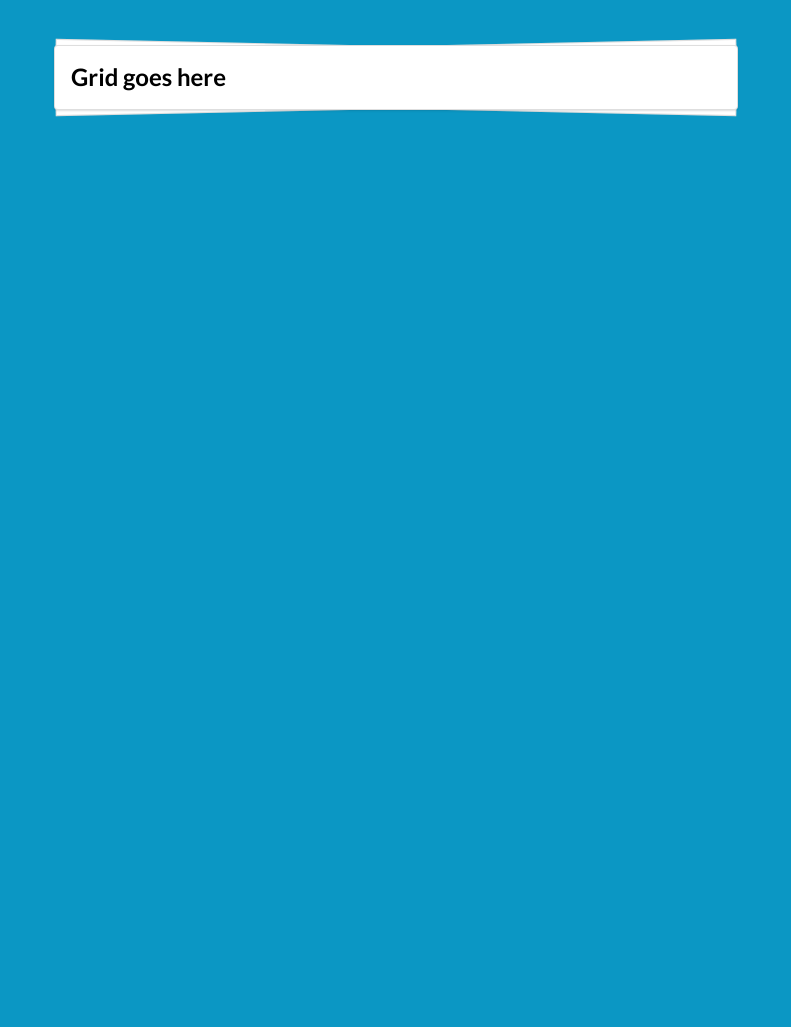
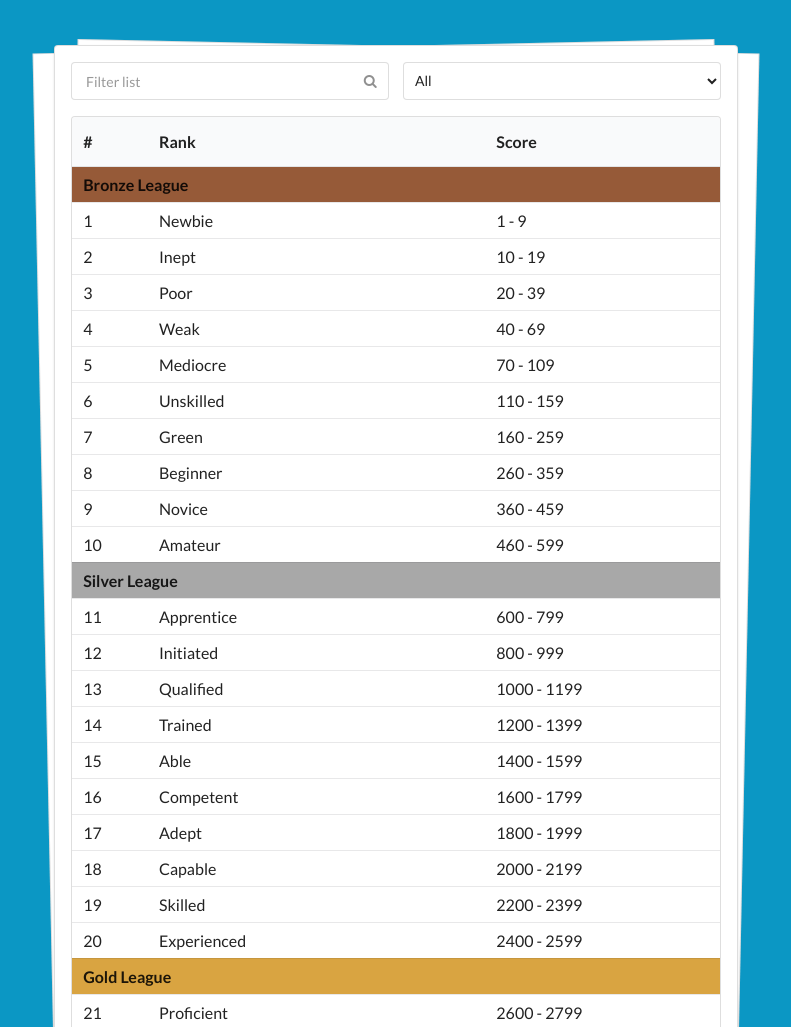
Before and after one commit to jacobi85/jbw_skillify, a React app: page / in a window 1280 px wide. Shown: the part 73-1100 px from the top of the page, without its empty margins (244-1035 px from the left). Before the commit the page ends 800 px from the top, so only its background shows below. Built offline with nearby package versions, Linux system fonts and the light colour scheme.

Commit message:
Added leagues and ui components

```diff
--- a/app/components/FilterableRankingTable/FilterRow.js
+++ b/app/components/FilterableRankingTable/FilterRow.js
@@ -1,3 +1,43 @@
 /**
  * Created by jacob on 2017-03-02.
  */
+
+import React from 'react';
+
+export default class FilterRow extends React.Component {
+
+    constructor () {
+        super();
+    }
+
+    render () {
+
+        const leagueOptions = ['All', 'Bronze', 'Silver', 'Gold', 'Platinum', 'Diamond'];
+
+        return (
+            <aside>
+                <form className="ui form">
+                    <div className="two fields">
+                        <div className="ui category search field">
+                            <div className="ui icon input">
+                                <input className="prompt"
+                                       type="text"
+                                       placeholder={this.props.children} />
+                                <i className="search icon"></i>
+                            </div>
+                            <div className="results"></div>
+                        </div>
+                        <div className="field">
+                            <select className="ui fluid search dropdown" name="card[expire-month]">
+                                { leagueOptions.map(league => {
+                                    { var index = leagueOptions.indexOf(league) }
+                                    return <option value={index} key={index}>{league}</option>
+                                }) }
+                            </select>
+                        </div>
+                    </div>
+                </form>
+            </aside>
+        );
+    }
+}
--- /dev/null
+++ b/app/components/FilterableRankingTable/RankingTable.js
@@ -0,0 +1,45 @@
+/**
+ * Created by jacob on 2017-03-02.
+ */
+
+import React from 'react';
+import RankingTableLeagueRow from './RankingTableLeagueRow';
+import Row from './RankingTableRow';
+
+export default class RankingTable extends React.Component {
+
+    constructor () {
+        super();
+    }
+
+    render () {
+        let rows = [];
+        let currentLeague = null;
+        this.props.ranks.forEach(function(rank) {
+
+            if (currentLeague !== rank.league) {
+                currentLeague = rank.league;
+                rows.push(<RankingTableLeagueRow key={currentLeague}>{currentLeague}</RankingTableLeagueRow>);
+            }
+            rows.push(<Row key={ rank.id } { ...rank }></Row>)
+        });
+
+        return (
+                <table className="ui compact table">
+                    <thead>
+                        <tr>
+                            <th>#</th>
+                            <th>Rank</th>
+                            <th>Score</th>
+                        </tr>
+                    </thead>
+                    <tbody>
+
+                        {rows}
+
+
+                    </tbody>
+                </table>
+        );
+    }
+}
--- /dev/null
+++ b/app/components/FilterableRankingTable/RankingTableLeagueRow.js
@@ -0,0 +1,10 @@
+/**
+ * Created by jacob on 2017-03-02.
+ */
+
+import React from 'react';
+
+const RankingTableLeagueRow = props =>
+    <tr><td colSpan="3" className={`category-row ${props.children}`}><strong>{` ${props.children} league `}</strong></td></tr>;
+
+export default RankingTableLeagueRow;
--- /dev/null
+++ b/app/components/FilterableRankingTable/RankingTableRow.js
@@ -0,0 +1,14 @@
+/**
+ * Created by jacob on 2017-03-02.
+ */
+
+import React from 'react';
+
+const Row = props =>
+    <tr>
+        <td>{ props.id }</td>
+        <td>{ props.name }</td>
+        <td>{ props.minScore + " - " + props.maxScore }</td>
+    </tr>;
+
+export default Row;
--- a/app/components/FilterableRankingTable/index.js
+++ b/app/components/FilterableRankingTable/index.js
@@ -2,14 +2,45 @@
  * Created by jacob on 2017-03-02.
  */
 import React from 'react';
+import jQuery from 'jquery';
+import FilterRow from './FilterRow';
+import RankingTable from './RankingTable';
 
 class FilterableRankingTable extends React.Component {
+
+    constructor () {
+        super();
+
+        this.state = {
+            ranks: [],
+            filterText: '',
+            filterLeague: ''
+        }
+    }
+
+    componentWillMount () {
+        this._fetchRanks();
+    }
+
     render () {
         return (
             <div className="ui piled segment">
-                <h2>Grid goes here</h2>
+                <FilterRow>Filter list</FilterRow>
+                <RankingTable ranks={ this.state.ranks } ></RankingTable>
             </div>
         );
+    }
+
+    _fetchRanks() {
+        jQuery.ajax({
+            method: 'GET',
+            url: 'app/ranks.json',
+            success: (ranks) => {
+                this.setState({
+                    ranks: ranks
+                });
+            }
+        });
     }
 }
 
--- a/app/components/Layout.js
+++ b/app/components/Layout.js
@@ -9,7 +9,7 @@ class Layout extends React.Component {
         return(
             <div className="main ui text padded container">
                 <h1 className="ui block centered header">Rankings</h1>
-                <FilterableRankingTable />
+                <FilterableRankingTable ranks={ Data } />
             </div>
         )
     }
--- a/app/css/style.css
+++ b/app/css/style.css
@@ -7,3 +7,13 @@ body {
 
     padding: 1em .5em;
 }
+
+table > tbody td.category-row {
+    text-transform: capitalize;
+}
+
+table > tbody td.category-row.bronze {  background: #965A38;  }
+table > tbody td.category-row.silver {  background: #A8A8A8;  }
+table > tbody td.category-row.gold {  background: #D9A441;  }
+table > tbody td.category-row.platinum {  background: #8F4FF7;  }
+table > tbody td.category-row.diamond {  background: crimson;  }
--- /dev/null
+++ b/app/ranks.json
@@ -0,0 +1,359 @@
+[
+  {
+    "id": 1,
+    "name": "Newbie",
+    "league": "bronze",
+    "minScore": 1,
+    "maxScore": 9
+  },
+  {
+    "id": 2,
+    "name": "Inept",
+    "league": "bronze",
+    "minScore": 10,
+    "maxScore": 19
+  },
+  {
+    "id": 3,
+    "name": "Poor",
+    "league": "bronze",
+    "minScore": 20,
+    "maxScore": 39
+  },
+  {
+    "id": 4,
+    "name": "Weak",
+    "league": "bronze",
+    "minScore": 40,
+    "maxScore": 69
+  },
+  {
+    "id": 5,
+    "name": "Mediocre",
+    "league": "bronze",
+    "minScore": 70,
+    "maxScore": 109
+  },
+  {
+    "id": 6,
+    "name": "Unskilled",
+    "league": "bronze",
+    "minScore": 110,
+    "maxScore": 159
+  },
+  {
+    "id": 7,
+    "name": "Green",
+    "league": "bronze",
+    "minScore": 160,
+    "maxScore": 259
+  },
+  {
+    "id": 8,
+    "name": "Beginner",
+    "league": "bronze",
+    "minScore": 260,
+    "maxScore": 359
+  },
+  {
+    "id": 9,
+    "name": "Novice",
+    "league": "bronze",
+    "minScore": 360,
+    "maxScore": 459
+  },
+  {
+    "id": 10,
+    "name": "Amateur",
+    "league": "bronze",
+    "minScore": 460,
+    "maxScore": 599
+  },
+  {
+    "id": 11,
+    "name": "Apprentice",
+    "league": "silver",
+    "minScore": 600,
+    "maxScore": 799
+  },
+  {
+    "id": 12,
+    "name": "Initiated",
+    "league": "silver",
+    "minScore": 800,
+    "maxScore": 999
+  },
+  {
+    "id": 13,
+    "name": "Qualified",
+    "league": "silver",
+    "minScore": 1000,
+    "maxScore": 1199
+  },
+  {
+    "id": 14,
+    "name": "Trained",
+    "league": "silver",
+    "minScore": 1200,
+    "maxScore": 1399
+  },
+  {
+    "id": 15,
+    "name": "Able",
+    "league": "silver",
+    "minScore": 1400,
+    "maxScore": 1599
+  },
+  {
+    "id": 16,
+    "name": "Competent",
+    "league": "silver",
+    "minScore": 1600,
+    "maxScore": 1799
+  },
+  {
+    "id": 17,
+    "name": "Adept",
+    "league": "silver",
+    "minScore": 1800,
+    "maxScore": 1999
+  },
+  {
+    "id": 18,
+    "name": "Capable",
+    "league": "silver",
+    "minScore": 2000,
+    "maxScore": 2199
+  },
+  {
+    "id": 19,
+    "name": "Skilled",
+    "league": "silver",
+    "minScore": 2200,
+    "maxScore": 2399
+  },
+  {
+    "id": 20,
+    "name": "Experienced",
+    "league": "silver",
+    "minScore": 2400,
+    "maxScore": 2599
+  },
+  {
+    "id": 21,
+    "name": "Proficient",
+    "league": "gold",
+    "minScore": 2600,
+    "maxScore": 2799
+  },
+  {
+    "id": 22,
+    "name": "Good",
+    "league": "gold",
+    "minScore": 2800,
+    "maxScore": 2999
+  },
+  {
+    "id": 23,
+    "name": "Great",
+    "league": "gold",
+    "minScore": 3000,
+    "maxScore": 3199
+  },
+  {
+    "id": 24,
+    "name": "Inspiring",
+    "league": "gold",
+    "minScore": 3200,
+    "maxScore": 3399
+  },
+  {
+    "id": 25,
+    "name": "Impressive",
+    "league": "gold",
+    "minScore": 3400,
+    "maxScore": 3599
+  },
+  {
+    "id": 26,
+    "name": "Veteran",
+    "league": "gold",
+    "minScore": 3600,
+    "maxScore": 3799
+  },
+  {
+    "id": 27,
+    "name": "Professional",
+    "league": "gold",
+    "minScore": 3800,
+    "maxScore": 3999
+  },
+  {
+    "id": 28,
+    "name": "Specialist",
+    "league": "gold",
+    "minScore": 4000,
+    "maxScore": 4199
+  },
+  {
+    "id": 29,
+    "name": "Advanced",
+    "league": "gold",
+    "minScore": 4200,
+    "maxScore": 4799
+  },
+  {
+    "id": 30,
+    "name": "Remarkable",
+    "league": "gold",
+    "minScore": 4500,
+    "maxScore": 4799
+  },
+  {
+    "id": 31,
+    "name": "Expert",
+    "league": "platinum",
+    "minScore": 4800,
+    "maxScore": 5099
+  },
+  {
+    "id": 32,
+    "name": "Exceptional",
+    "league": "platinum",
+    "minScore": 5100,
+    "maxScore": 5399
+  },
+  {
+    "id": 33,
+    "name": "Amazing",
+    "league": "platinum",
+    "minScore": 5400,
+    "maxScore": 5699
+  },
+  {
+    "id": 34,
+    "name": "Incredible",
+    "league": "platinum",
+    "minScore": 5700,
+    "maxScore": 5999
+  },
+  {
+    "id": 35,
+    "name": "Marvelous",
+    "league": "platinum",
+    "minScore": 6000,
+    "maxScore": 6299
+  },
+  {
+    "id": 36,
+    "name": "Astonishing",
+    "league": "platinum",
+    "minScore": 6300,
+    "maxScore": 6599
+  },
+  {
+    "id": 37,
+    "name": "Outstanding",
+    "league": "platinum",
+    "minScore": 6600,
+    "maxScore": 6899
+  },
+  {
+    "id": 38,
+    "name": "Champion",
+    "league": "platinum",
+    "minScore": 6900,
+    "maxScore": 7199
+  },
+  {
+    "id": 39,
+    "name": "Elite",
+    "league": "platinum",
+    "minScore": 7200,
+    "maxScore": 7499
+  },
+  {
+    "id": 40,
+    "name": "Superior",
+    "league": "platinum",
+    "minScore": 7500,
+    "maxScore": 7799
+  },
+  {
+    "id": 41,
+    "name": "Supreme",
+    "league": "diamond",
+    "minScore": 7800,
+    "maxScore": 8099
+  },
+  {
+    "id": 42,
+    "name": "Master",
+    "league": "diamond",
+    "minScore": 8100,
+    "maxScore": 8399
+  },
+  {
+    "id": 43,
+    "name": "Grand Master",
+    "league": "diamond",
+    "minScore": 8400,
+    "maxScore": 8699
+  },
+  {
+    "id": 44,
+    "name": "Arch Master",
+    "league": "diamond",
+    "minScore": 8700,
+    "maxScore": 9099
+  },
+  {
+    "id": 45,
+    "name": "Supreme Master",
+    "league": "diamond",
+    "minScore": 9100,
+    "maxScore": 9499
+  },
+  {
+    "id": 46,
+    "name": "Ultimate Master",
+    "league": "diamond",
+    "minScore": 9500,
+    "maxScore": 9999
+  },
+  {
+    "id": 47,
+    "name": "Great Master",
+    "league": "diamond",
+    "minScore": 10000,
+    "maxScore": 11999
+  },
+  {
+    "id": 48,
+    "name": "Great Grand Master",
+    "league": "diamond",
+    "minScore": 12000,
+    "maxScore": 13999
+  },
+  {
+    "id": 49,
+    "name": "Great Supreme Master",
+    "league": "diamond",
+    "minScore": 14000,
+    "maxScore": 15999
+  },
+  {
+    "id": 50,
+    "name": "Great Ultimate Master",
+    "league": "diamond",
+    "minScore": 16000,
+    "maxScore": 17999
+  },
+  {
+    "id": 51,
+    "name": "Godlike",
+    "league": "diamond",
+    "minScore": 18000,
+    "maxScore": 20000
+  }
+]
--- a/index.html
+++ b/index.html
@@ -7,6 +7,7 @@
 <body>
 <div id="app"></div>
 
+<script type="text/javascript" src="app/js/data.js" charset="utf-8"></script>
 <script type="text/javascript" src="bundle.js" charset="utf-8"></script>
 </body>
 </html>
--- a/package.json
+++ b/package.json
@@ -20,6 +20,7 @@
     "css-loader": "^0.26.2",
     "extract-text-webpack-plugin": "^2.0.0",
     "file-loader": "^0.10.1",
+    "jquery": "^3.1.1",
     "react": "^15.4.2",
     "react-dom": "^15.4.2",
     "style-loader": "^0.13.2",
@@ -27,7 +28,5 @@
     "webpack": "^2.2.1",
     "webpack-dev-server": "^2.4.1"
   },
-  "dependencies": {
-
-  }
+  "dependencies": {}
 }
```
